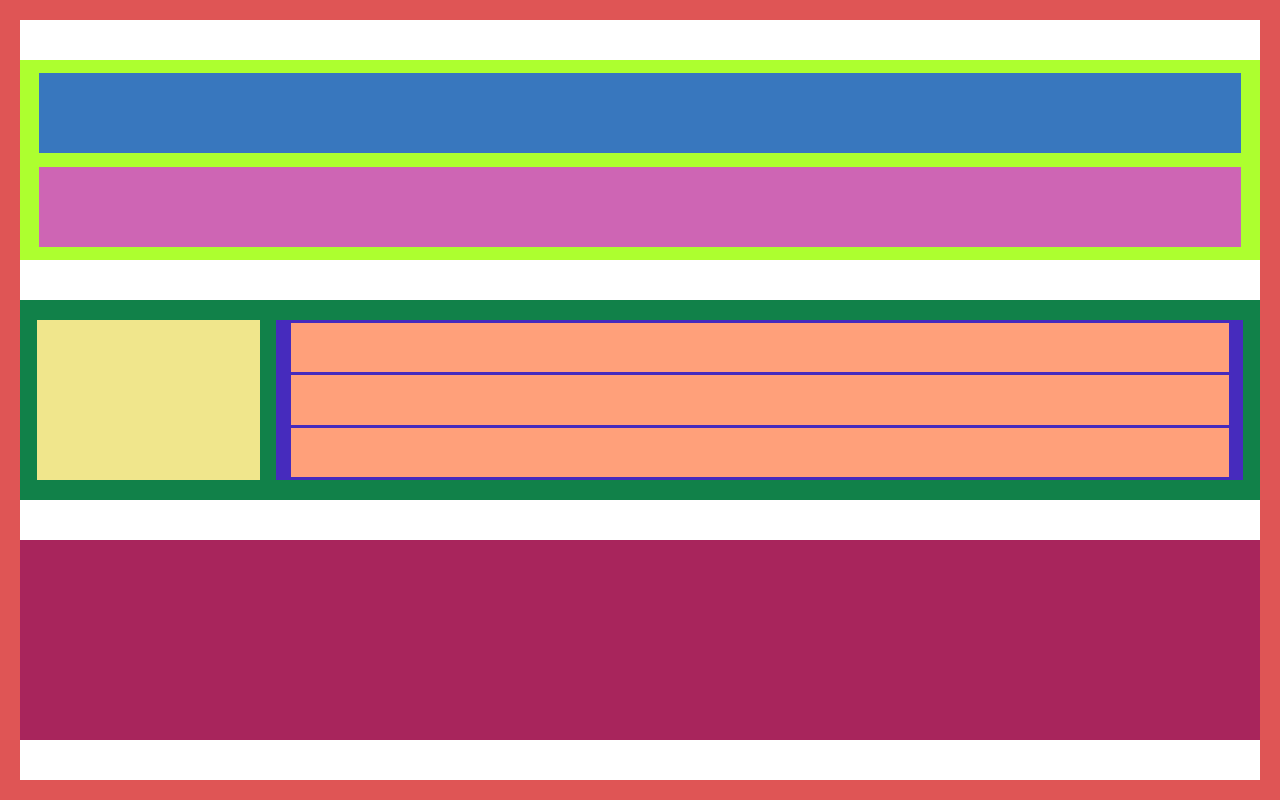
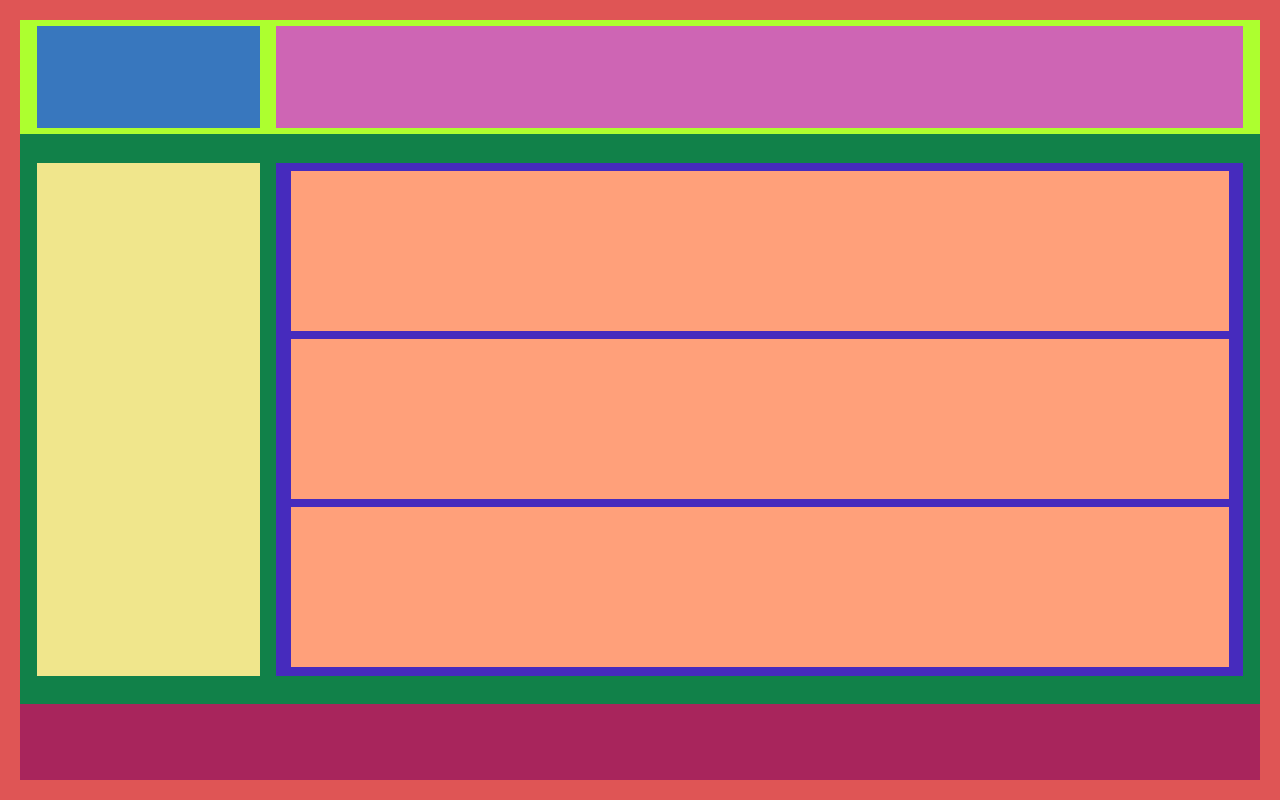
Before and after one commit to kjorcke/itry, a website built with Parcel: page index.html in a window 1280 px wide. Built offline with nearby package versions, Linux system fonts and the light colour scheme.

Commit message:
flexbox2

```diff
--- a/src/styles.css
+++ b/src/styles.css
@@ -15,46 +15,46 @@ justify-content: space-evenly;
 
 .child1 {
 
-height: 200px;
 background: greenyellow;
 display: flex;
-flex-direction: column;
+flex-direction: row;
 justify-content: space-evenly;
 align-items: center;
+height: 15%;
 
 }
 .child11 {
-  height: 80px;
-  width: 97%;
+  height: 90%;
+  width: 18%;
   background: rgb(56, 119, 190);
 }
 .child12 {
-  height: 80px;
-  width: 97%;
+  height: 90%;
+  width: 78%;
   background: rgb(206, 101, 180)
 }
 
 
 .child2 {
-
-  height: 200px;
+  height: 75%;
   background: rgb(17, 129, 73);
   display: flex;
   flex-direction: row;
   justify-content: space-evenly;
   align-items: center;
+  flex-grow: 5;
   }
 
 .child21{
 background-color: khaki;
-height: 80%;
+height: 90%;
 width: 18%;
 
 }
 
 .child22{
 background-color: rgb(70, 43, 189);
-height: 80%;
+height: 90%;
 width: 78%;
 display: flex;
 flex-direction: column;
@@ -80,9 +80,9 @@ align-items: center;
 
 
   .child3 {
-
-    height: 200px;
-    background: rgb(168, 37, 92)
+    background: rgb(168, 37, 92);
+    flex-grow: 1;
+    height: 10%;
     }
 
   .
```
